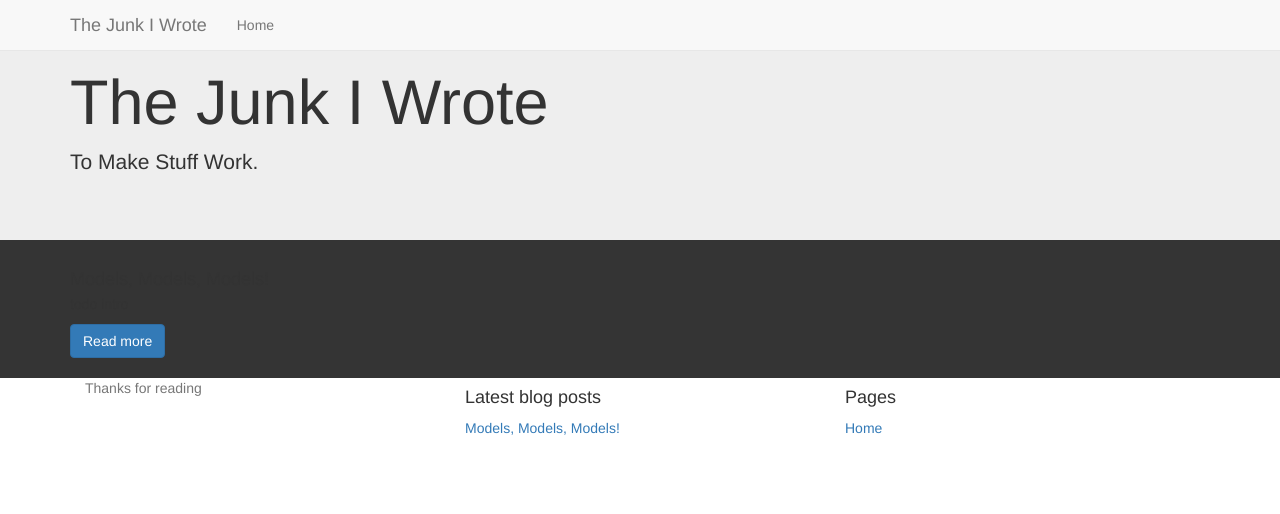
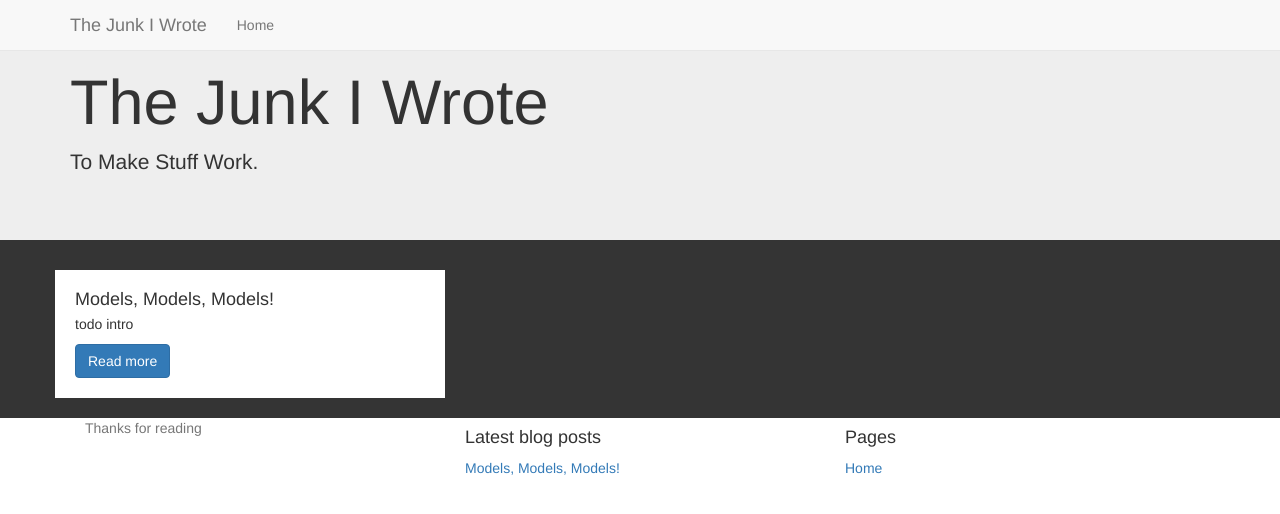
Before and after one commit to the-crap-i-wrote/the-crap-i-wrote.github.io, a Jekyll site: the page built from index.html, in a window 1280 px wide. Shown: the top 514 px of the page. Built offline with Jekyll 4.4.1, drawn with Linux system fonts in a browser that asks for light colours.

Commit message:
Update index.html

```diff
--- a/index.html
+++ b/index.html
@@ -5,7 +5,7 @@ navigation_weight: 1
 ---
 <div class="row">
     {% for post in site.posts %}
-    <div class="block col-lg-4">
+    <div class="post col-lg-4">
         <h4 class="list-group-item-heading">{{ post.title }}</h4>
         <p class="list-group-item-text">{{ post.excerpt }}</p>
         <a class="btn btn-primary" href="{{ post.url }}">Read more</a>
```
